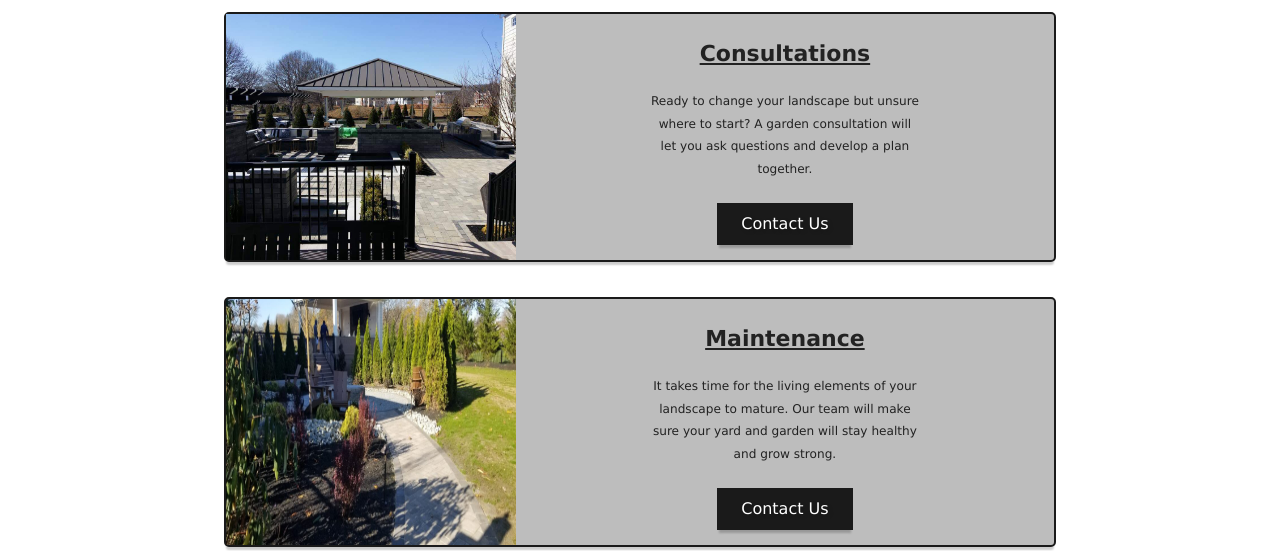
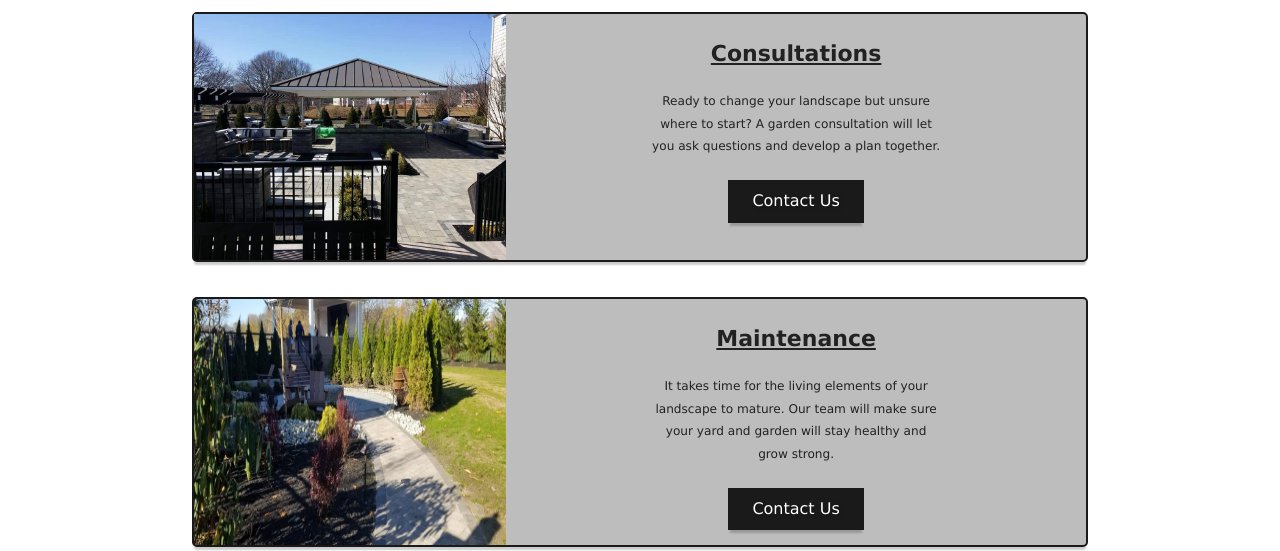
Before and after one commit to Vitality-Labs/SkytopLandscaping, a plain HTML site: page services.html in a window 1280 px wide. Shown: the part 254-805 px from the top of the page. Drawn offline with nearby package versions, Linux system fonts and the light colour scheme.

Commit message:
Mobile Scaling Updates

```diff
--- a/css/about.css
+++ b/css/about.css
@@ -32,7 +32,7 @@
 }
 
 .button-container {
-    width: 40%;
+    width: 50%;
     height: 40px;
     margin-left: auto;
     margin-right: auto;
--- a/css/services.css
+++ b/css/services.css
@@ -1,6 +1,6 @@
 .services-container {
-    width: 65%;
-    min-width: 700px;
+    width: 70%;
+    min-width: 850px;
     margin-right: auto;
     margin-left: auto;
 }
```
